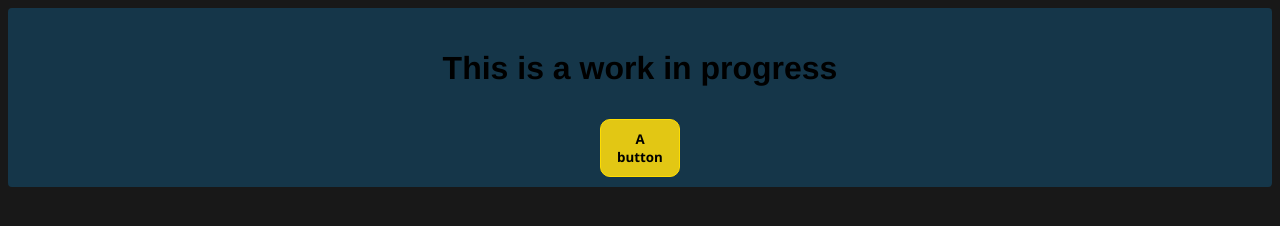
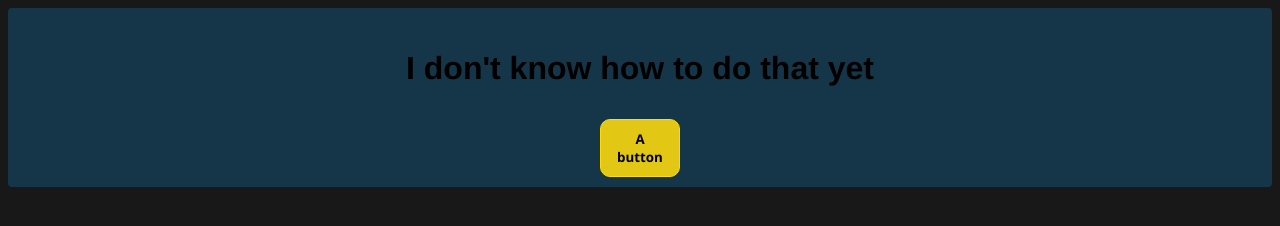
Before and after one commit to vancepdhs/vancepdhs.github.io, a plain HTML site: page hello-world.html in a window 1280 px wide. Both pictures are taken after a click on the button "A button". Drawn offline with Linux system fonts and the light colour scheme.

Commit message:
Fourth Commit

```diff
--- a/hello-world.html
+++ b/hello-world.html
@@ -45,7 +45,7 @@
 
 <body>
 <div id="mainContent">
-<p id="helloText">0</p>
+<p id="helloText">maybe pressing the button will make an image appear?</p>
 <button id="clickButton" class="buttonStyle">A button</button>
 </div>
 <script>
@@ -55,7 +55,7 @@ var myText = document.getElementById("helloText");
 myButton.addEventListener('click', doSomething, false)
 
 function doSomething() {
-	myText.textContent = "This is a work in progress";
+	myText.textContent = "I don't know how to do that yet";
 }
 </script>
 
```
